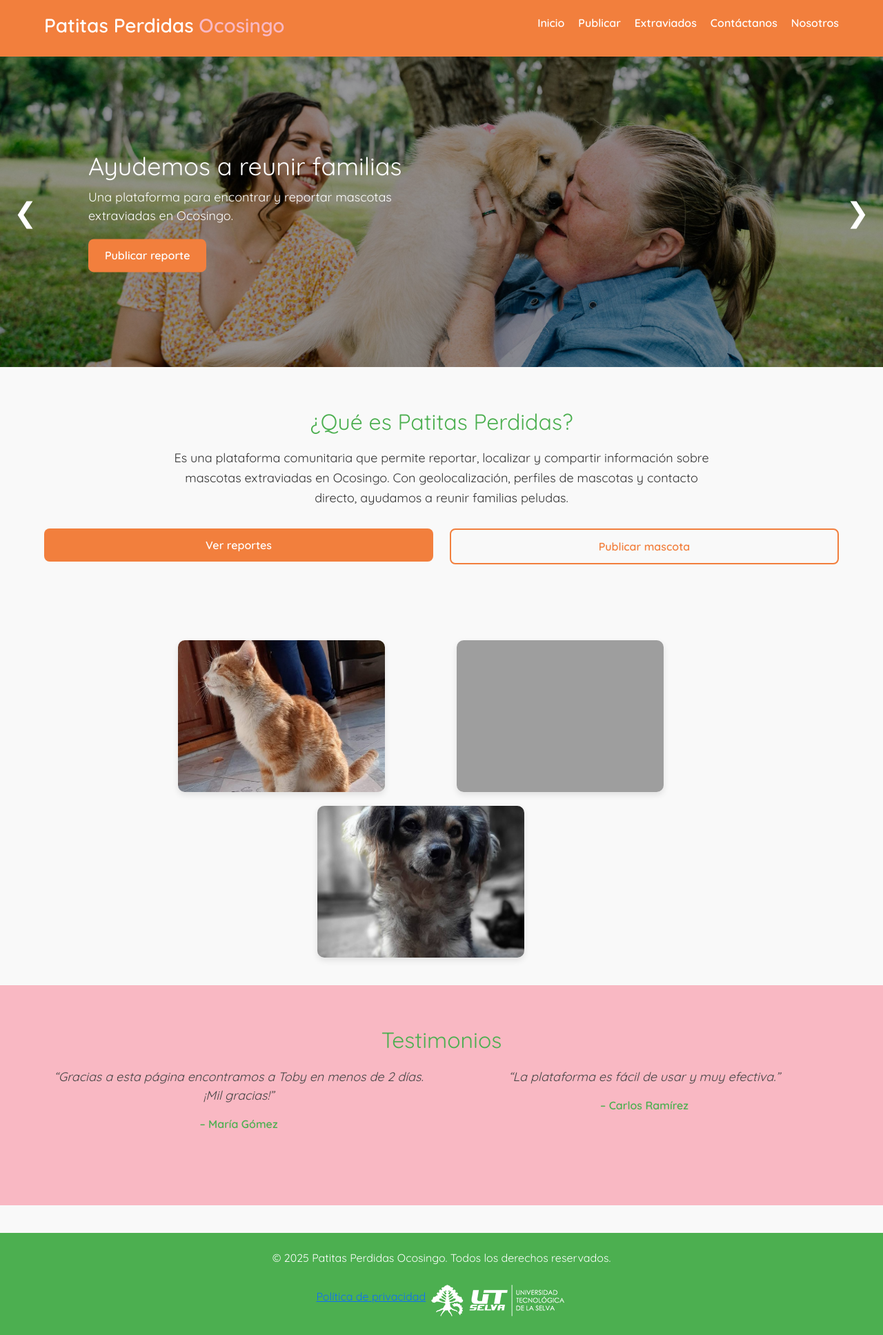
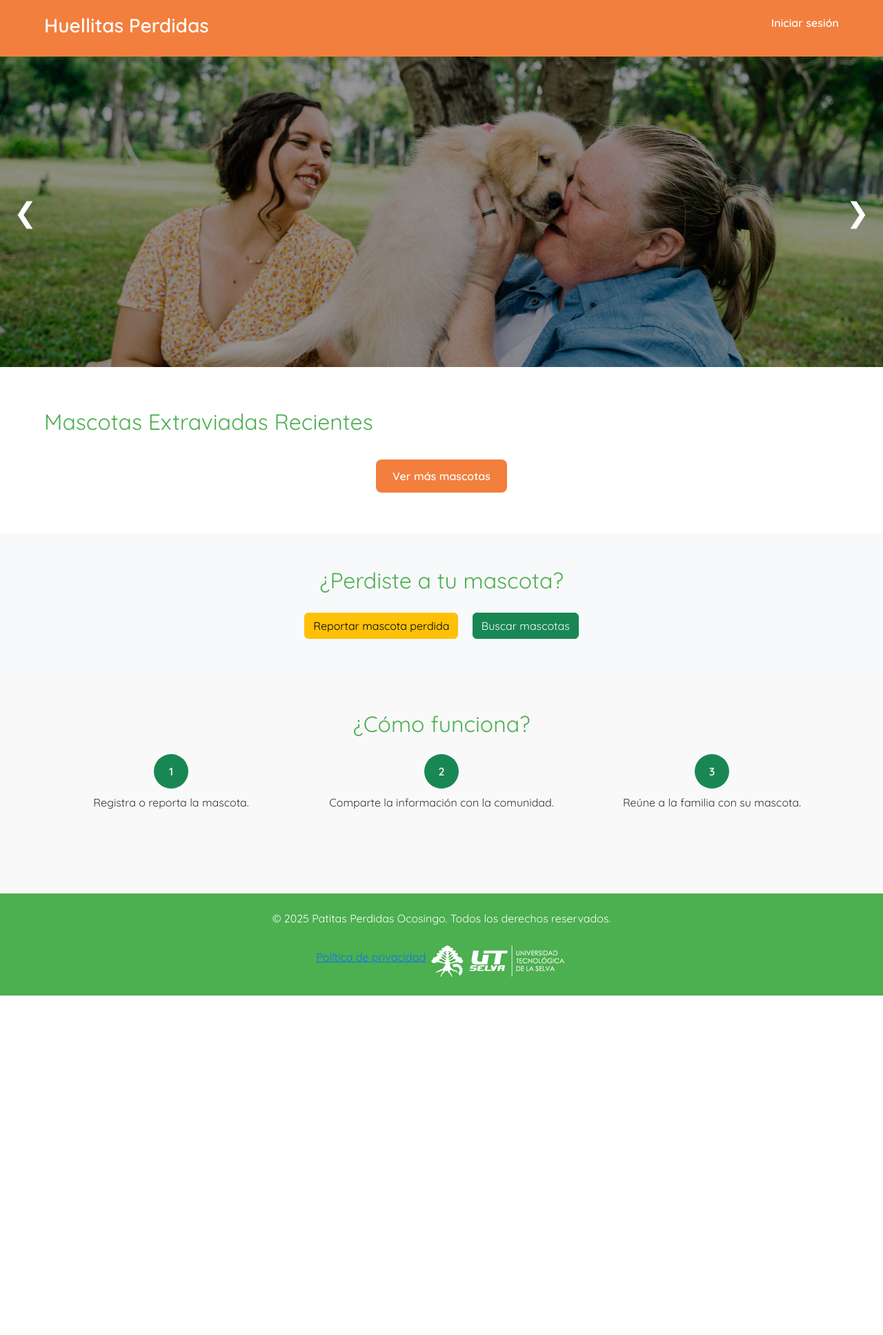
Before and after one commit to VoidedRumble66/HuellitasPerdidasOcosingo, a PHP site: page / in a window 1280 px wide. Shown: the whole page at 69% size. After the commit the page ends 1443 px from the top, so only its background shows below. Run offline with PHP 8.4, Linux system fonts and the light colour scheme; data that the repository does not hold is empty; grey boxes are pictures that could not be loaded.

Commit message:
Ajusta vistas y formularios con conexion real

```diff
--- a/css/estilo.css
+++ b/css/estilo.css
@@ -58,6 +58,21 @@ body {
 
 .enlace-navegacion:hover {
   color: #F9B8C3;
+}
+
+.enlace-navegacion.activo {
+  position: relative;
+}
+
+.enlace-navegacion.activo::after {
+  content: '';
+  position: absolute;
+  bottom: -4px;
+  left: 0;
+  right: 0;
+  height: 3px;
+  background: #fff;
+  border-radius: 2px;
 }
 
 /* ============================
@@ -482,3 +497,30 @@ select:focus {
   object-fit: contain;     /* Ajusta entera dentro del contenedor */
   display: block;
 }
+
+/* ============================
+   FORMULARIOS DE AUTENTICACIÓN
+=============================== */
+.seccion-login, .seccion-registro {
+  padding: 60px 0;
+  background-color: #fff;
+}
+
+.formulario-login, .formulario-registro {
+  max-width: 500px;
+  margin: auto;
+  padding: 30px;
+  background-color: #F9F9F9;
+  border-radius: 12px;
+  box-shadow: 0 6px 15px rgba(0,0,0,0.05);
+}
+
+/* Sección cómo funciona */
+.circulo {
+  width: 50px;
+  height: 50px;
+  line-height: 50px;
+  border-radius: 50%;
+  display: inline-block;
+  font-weight: bold;
+}
--- a/index.php
+++ b/index.php
@@ -1,36 +1,25 @@
 <?php
-// index.php — página principal
+session_start();
 $tituloPagina = 'Inicio';
+require 'php/conexion.php';
 include 'php/head.php';
 include 'php/menu.php';
+
+$res = $conexion->query("SELECT id, nombredemascota, especie, raza, foto FROM mascota ORDER BY fechadeextravio DESC LIMIT 4");
+$recientes = $res ? $res->fetch_all(MYSQLI_ASSOC) : [];
 ?>
 
 <!-- DESLIZADOR -->
 <section class="deslizador">
   <div class="contenedor-deslizador">
     <div class="diapositiva activa">
-      <img src="img/slide1.jpg" alt="Mascota extraviada" class="imagen-deslizador">
-      <div class="texto-deslizador animar-entrada">
-        <h2>Ayudemos a reunir familias</h2>
-        <p>Una plataforma para encontrar y reportar mascotas extraviadas en Ocosingo.</p>
-        <a href="publicar.php" class="boton">Publicar reporte</a>
-      </div>
+      <img src="img/slide1.jpg" alt="Imagen" class="imagen-deslizador">
     </div>
     <div class="diapositiva">
-      <img src="img/slide2.jpg" alt="Perro feliz" class="imagen-deslizador">
-      <div class="texto-deslizador animar-entrada">
-        <h2>¿Has visto una mascota perdida?</h2>
-        <p>Ingresa el reporte y ayuda a encontrarla más rápido.</p>
-        <a href="buscar.php" class="boton">Buscar mascota</a>
-      </div>
+      <img src="img/slide2.jpg" alt="Imagen" class="imagen-deslizador">
     </div>
     <div class="diapositiva">
-      <img src="img/slide3.jpg" alt="Mapa con ubicación" class="imagen-deslizador">
-      <div class="texto-deslizador animar-entrada">
-        <h2>Con tecnología y empatía</h2>
-        <p>Mapas, testimonios y conexión entre usuarios.</p>
-        <a href="mapa.php" class="boton">Ver mapa</a>
-      </div>
+      <img src="img/slide3.jpg" alt="Imagen" class="imagen-deslizador">
     </div>
   </div>
   <div class="controles-deslizador">
@@ -39,74 +28,78 @@ include 'php/menu.php';
   </div>
 </section>
 
-<!-- INTRODUCCIÓN -->
-<section class="introduccion">
+<!-- MASCOTAS RECIENTES -->
+<section class="seccion-mascotas-perdidas">
   <div class="contenedor">
-    <h2 class="titulo-seccion animar-entrada">¿Qué es Patitas Perdidas?</h2>
-    <p class="texto-intro animar-entrada">
-      Es una plataforma comunitaria que permite reportar, localizar y compartir información sobre mascotas
-      extraviadas en Ocosingo. Con geolocalización, perfiles de mascotas y contacto directo, ayudamos a
-      reunir familias peludas.
-    </p>
-    <div class="row grupo-botones">
-      <div class="col-md-6">
-        <a href="extraviados.php" class="boton">Ver reportes</a>
+    <h2 class="titulo-seccion animar-entrada">Mascotas Extraviadas Recientes</h2>
+    <div class="row contenedor-tarjetas">
+      <?php foreach ($recientes as $m): ?>
+      <div class="col-md-3 mb-4">
+        <div class="tarjeta-mascota animar-entrada">
+          <div class="contenedor-imagen-mascota">
+            <img src="img/<?= htmlspecialchars($m['foto']) ?>" alt="<?= htmlspecialchars($m['nombredemascota']) ?>" class="imagen-mascota">
+          </div>
+          <div class="info-mascota">
+            <h3 class="nombre-mascota"><?= htmlspecialchars($m['nombredemascota']) ?></h3>
+            <p><?= htmlspecialchars($m['especie']) ?> - <?= htmlspecialchars($m['raza']) ?></p>
+            <a href="detalle-mascota.php?id=<?= $m['id'] ?>" class="boton-contorno">Ver más</a>
+          </div>
+        </div>
       </div>
-      <div class="col-md-6">
-        <a href="publicar.php" class="boton-contorno">Publicar mascota</a>
+      <?php endforeach; ?>
+    </div>
+    <div class="text-center mt-3">
+      <a href="extraviados.php" class="boton">Ver más mascotas</a>
+    </div>
+  </div>
+</section>
+
+<!-- PREGUNTA -->
+<section class="seccion-pregunta bg-light py-5 text-center">
+  <div class="contenedor">
+    <h2 class="titulo-seccion">¿Perdiste a tu mascota?</h2>
+    <a href="publicar.php" class="btn btn-warning m-2">Reportar mascota perdida</a>
+    <a href="extraviados.php" class="btn btn-success m-2">Buscar mascotas</a>
+  </div>
+</section>
+
+<!-- COMO FUNCIONA -->
+<section class="seccion-como-funciona py-5 text-center">
+  <div class="contenedor">
+    <h2 class="titulo-seccion mb-4">¿Cómo funciona?</h2>
+    <div class="row">
+      <div class="col-md-4 mb-3">
+        <div class="paso">
+          <div class="circulo bg-success text-white mb-2">1</div>
+          <p>Registra o reporta la mascota.</p>
+        </div>
+      </div>
+      <div class="col-md-4 mb-3">
+        <div class="paso">
+          <div class="circulo bg-success text-white mb-2">2</div>
+          <p>Comparte la información con la comunidad.</p>
+        </div>
+      </div>
+      <div class="col-md-4 mb-3">
+        <div class="paso">
+          <div class="circulo bg-success text-white mb-2">3</div>
+          <p>Reúne a la familia con su mascota.</p>
+        </div>
       </div>
     </div>
   </div>
 </section>
 
-
-<section class="galeria">
-  <div class="contenedor contenedor-galeria row">
-    <div class="col-md-4 animar-entrada">
-      <img src="img/gato1.jpg" alt="Mascota destacada 1" class="imagen-galeria">
-    </div>
-    <div class="col-md-4 animar-entrada">
-      <img src="img/perro1.jpg" alt="Mascota destacada 2" class="imagen-galeria">
-    </div>
-    <div class="col-md-4 animar-entrada">
-      <img src="img/perro2.jpg" alt="Mascota destacada 3" class="imagen-galeria">
-    </div>
-  </div>
-</section>
-
-<!-- TESTIMONIOS -->
-<section class="seccion-testimonios">
-  <div class="contenedor">
-    <h2 class="titulo-seccion animar-entrada">Testimonios</h2>
-    <div class="row">
-      <div class="col-md-6 item-testimonio animar-entrada">
-        <p class="texto-testimonio">“Gracias a esta página encontramos a Toby en menos de 2 días. ¡Mil gracias!”</p>
-        <p class="nombre-testimonio">– María Gómez</p>
-      </div>
-      <div class="col-md-6 item-testimonio animar-entrada">
-        <p class="texto-testimonio">“La plataforma es fácil de usar y muy efectiva.”</p>
-        <p class="nombre-testimonio">– Carlos Ramírez</p>
-      </div>
-    </div>
-  </div>
-</section>
-
-<!-- Script para mostrar modal y controlar slider -->
 <script>
   document.addEventListener('DOMContentLoaded', function() {
-    // Iniciar modal de login
-    var modalLogin = new bootstrap.Modal(document.getElementById('modalLogin'));
-    modalLogin.show();
-
-    // Slider a componer
     let indice = 0;
     const diapositivas = Array.from(document.querySelectorAll('.diapositiva'));
     const siguiente = document.querySelector('.next');
     const anterior = document.querySelector('.prev');
-    if (diapositivas.length && siguiente && anterior) {
-      function mostrar(i) {
-        diapositivas.forEach((d, idx) => d.classList.toggle('activa', idx === i));
-      }
+    function mostrar(i) {
+      diapositivas.forEach((d, idx) => d.classList.toggle('activa', idx === i));
+    }
+    if (diapositivas.length) {
       siguiente.addEventListener('click', () => mostrar(indice = (indice + 1) % diapositivas.length));
       anterior.addEventListener('click', () => mostrar(indice = (indice - 1 + diapositivas.length) % diapositivas.length));
       setInterval(() => mostrar(indice = (indice + 1) % diapositivas.length), 5000);
--- /dev/null
+++ b/php/cerrar_sesion.php
@@ -0,0 +1,5 @@
+<?php
+session_start();
+session_unset();
+session_destroy();
+header('Location: ../index.php');
--- a/php/conexion.php
+++ b/php/conexion.php
@@ -1,9 +1,12 @@
 <?php
-// conexion.php — simulación de conexión MySQL
-// Para producción: descomentar y ajustar credenciales
-// $conexion = new mysqli('localhost','usuario','clave','basedatos');
-// if ($conexion->connect_errno) { die("Error conexión: ".$conexion->connect_error); }
-
-// Objeto simulado para no detener el flujo
-$conexion = (object)['simulado' => true];
+// conexión real a MySQL
+$host = 'localhost';
+$user = 'root';
+$pass = '';
+$db   = 'HuellitasPerdidas';
+$conexion = new mysqli($host, $user, $pass, $db);
+if ($conexion->connect_errno) {
+    die('Error conexión: ' . $conexion->connect_error);
+}
+$conexion->set_charset('utf8');
 ?>
--- a/php/head.php
+++ b/php/head.php
@@ -10,8 +10,8 @@
   <!-- Google Fonts -->
   <link href="https://fonts.googleapis.com/css2?family=Quicksand:wght@400;600&display=swap" rel="stylesheet">
   <!-- Bootstrap CSS -->
-  <link rel="stylesheet" href="../css/bootstrap.min.css">
+  <link rel="stylesheet" href="css/bootstrap.min.css">
   <!-- Tu estilo único -->
-  <link rel="stylesheet" href="../css/estilo.css">
+  <link rel="stylesheet" href="css/estilo.css">
 </head>
 <body>
--- a/php/menu.php
+++ b/php/menu.php
@@ -1,16 +1,30 @@
 <?php
 // php/menu.php — navegación principal
+if (session_status() === PHP_SESSION_NONE) {
+    session_start();
+}
+
+$paginaActual = basename($_SERVER['PHP_SELF']);
+function activo($archivo) {
+    global $paginaActual;
+    return $paginaActual === $archivo ? ' activo' : '';
+}
 ?>
 <header class="encabezado">
   <div class="contenedor navegacion">
-    <h1 class="logo">Patitas Perdidas <span>Ocosingo</span></h1>
+    <h1 class="logo">Huellitas Perdidas</h1>
     <nav>
       <ul class="lista-navegacion">
-        <li><a href="../index.php" class="enlace-navegacion">Inicio</a></li>
-        <li><a href="../publicar.php" class="enlace-navegacion">Publicar</a></li>
-        <li><a href="../extraviados.php" class="enlace-navegacion">Extraviados</a></li>
-        <li><a href="../contacto.php" class="enlace-navegacion">Contáctanos</a></li>
-        <li><a href="../nosotros.php" class="enlace-navegacion">Nosotros</a></li>
+        <?php if(isset($_SESSION['usuario_id'])): ?>
+          <li><a href="index.php" class="enlace-navegacion<?= activo('index.php'); ?>">Inicio</a></li>
+          <li><a href="extraviados.php" class="enlace-navegacion<?= activo('extraviados.php'); ?>">Mascotas extraviadas</a></li>
+          <li><a href="publicar.php" class="enlace-navegacion<?= activo('publicar.php'); ?>">Reportar</a></li>
+          <li><a href="contacto.php" class="enlace-navegacion<?= activo('contacto.php'); ?>">Contacto</a></li>
+          <li><a href="nosotros.php" class="enlace-navegacion<?= activo('nosotros.php'); ?>">Consejos</a></li>
+          <li><a href="php/cerrar_sesion.php" class="enlace-navegacion">Cerrar sesión</a></li>
+        <?php else: ?>
+          <li><a href="login.php" class="enlace-navegacion<?= activo('login.php'); ?>">Iniciar sesión</a></li>
+        <?php endif; ?>
       </ul>
     </nav>
   </div>
```
Also changed, not shown: db/esquema.sql (added, +25 -0 lines), detalle-mascota.php (+20 -53 lines), extraviados.php (+18 -54 lines), login.php (added, +31 -0 lines), php/procesar_login.php (added, +22 -0 lines), php/procesar_publicar.php (added, +24 -0 lines), php/procesar_registro.php (added, +42 -0 lines), publicar.php (+12 -4 lines), registro.php (added, +47 -0 lines), 1 other file.
